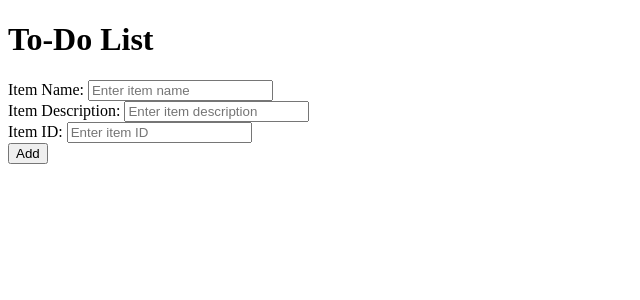
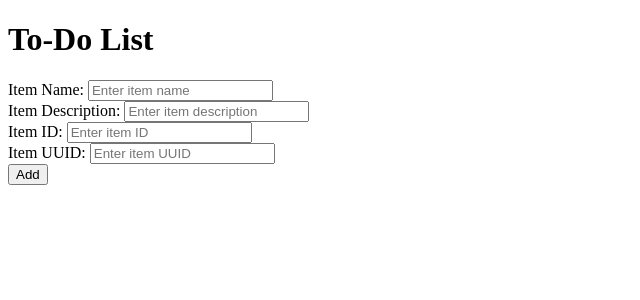
Before and after one commit to Ron2412/assignment, a Flask app: page / in a window 1280 px wide. Shown: the top 300 px of the page, without its empty margins (0-640 px from the left). Run offline with Flask 3, Linux system fonts and the light colour scheme.

Commit message:
Item uuid added

```diff
--- a/templates/index.html
+++ b/templates/index.html
@@ -16,7 +16,9 @@
         <label for="item-id">Item ID:</label>
         <input type="text" id="item-id" name="item_id" placeholder="Enter item ID"</label>
         <br>
-
+        <label for="item-uuid">Item UUID:</label>
+        <input type="text" id="item-uuid" name="item_uuid" placeholder="Enter item UUID">
+        <br>
         <button type="submit">Add</button>
     </form>
     <ul>
```
